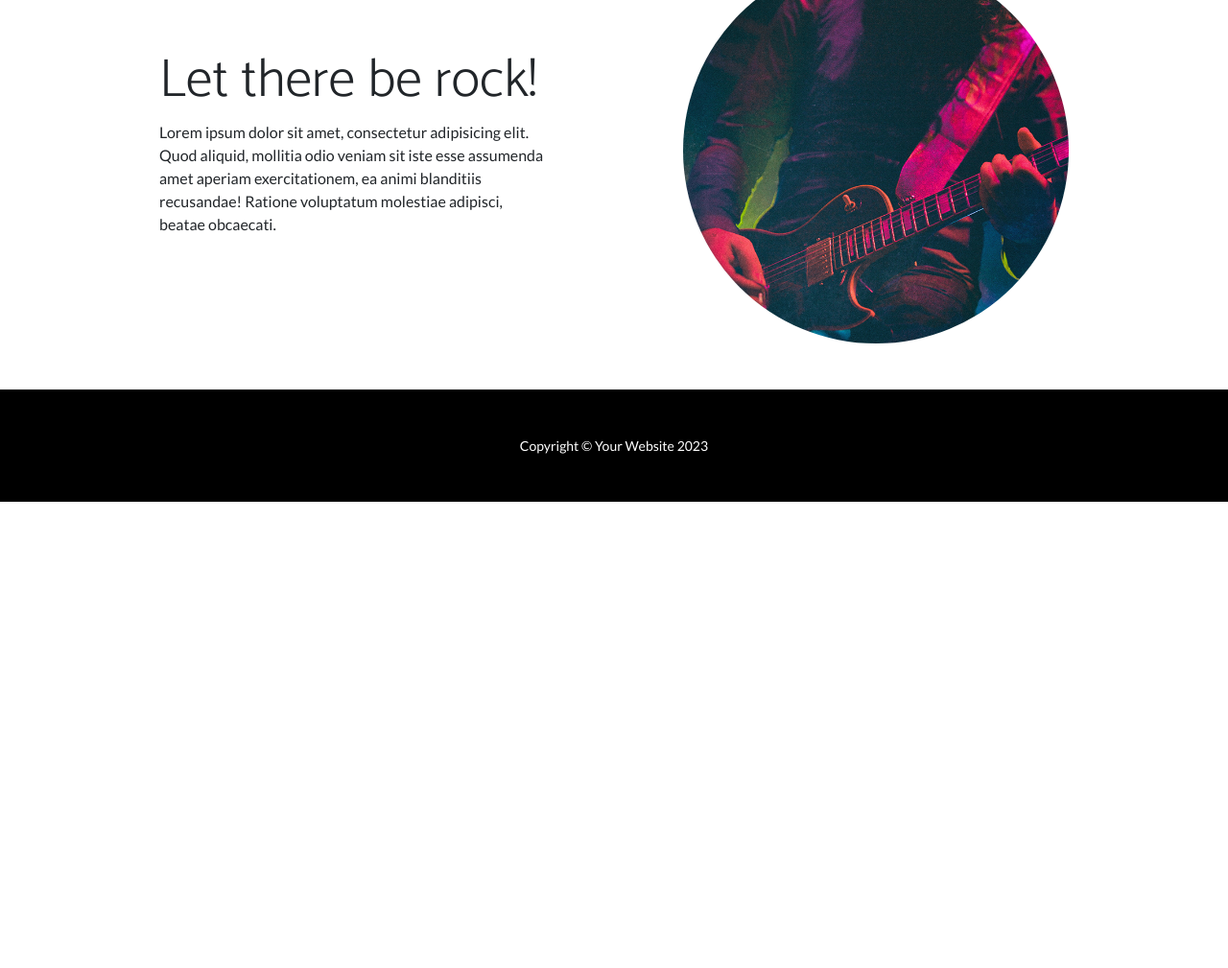
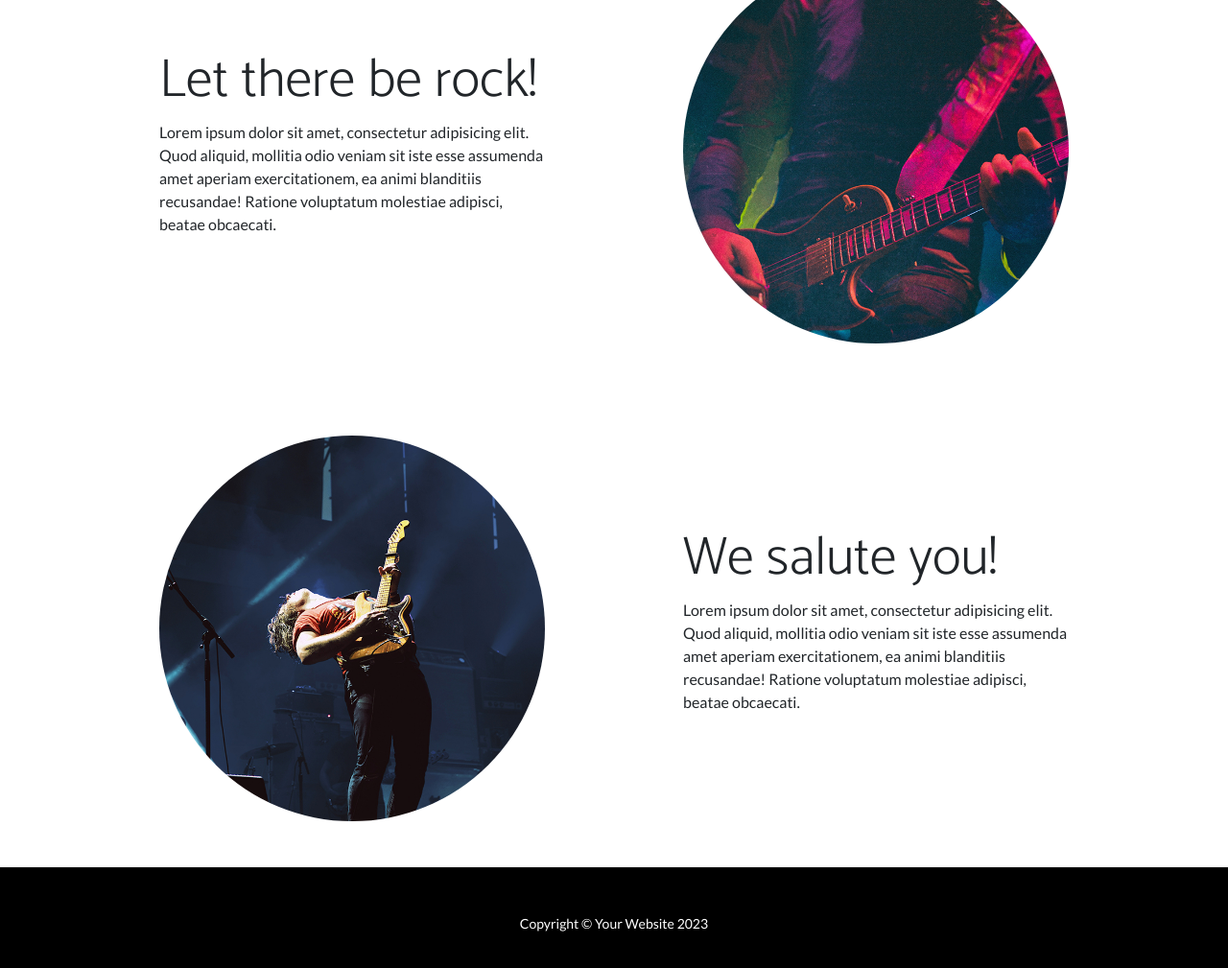
Before and after one commit to jasminvg/jasminvg, a plain HTML site: page index.html in a window 1280 px wide. Shown: the part 1929-2938 px from the top of the page at 96% size. Before the commit the page ends 2452 px from the top, so only its background shows below. Drawn offline with nearby package versions, Linux system fonts and the light colour scheme.

Commit message:
Update index.html

```diff
--- a/index.html
+++ b/index.html
@@ -99,6 +99,22 @@ t<!DOCTYPE html>
                 </div>
             </div>
         </section>
+        <!-- Content section 2-->
+        <section id="maps">
+                          <div class="container px-5">
+                <div class="row gx-5 align-items-center">
+                    <div class="col-lg-6">
+                        <div class="p-5"><img class="img-fluid rounded-circle" src="assets/img/02.jpg" alt="..." /></div>
+                    </div>
+                    <div class="col-lg-6">
+                        <div class="p-5">
+                            <h2 class="display-4">We salute you!</h2>
+                            <p>Lorem ipsum dolor sit amet, consectetur adipisicing elit. Quod aliquid, mollitia odio veniam sit iste esse assumenda amet aperiam exercitationem, ea animi blanditiis recusandae! Ratione voluptatum molestiae adipisci, beatae obcaecati.</p>
+                        </div>
+                    </div>
+                </div>
+            </div>
+        </section>
         <!-- Footer-->
         <footer class="py-5 bg-black">
             <div class="container px-5"><p class="m-0 text-center text-white small">Copyright &copy; Your Website 2023</p></div>
```
